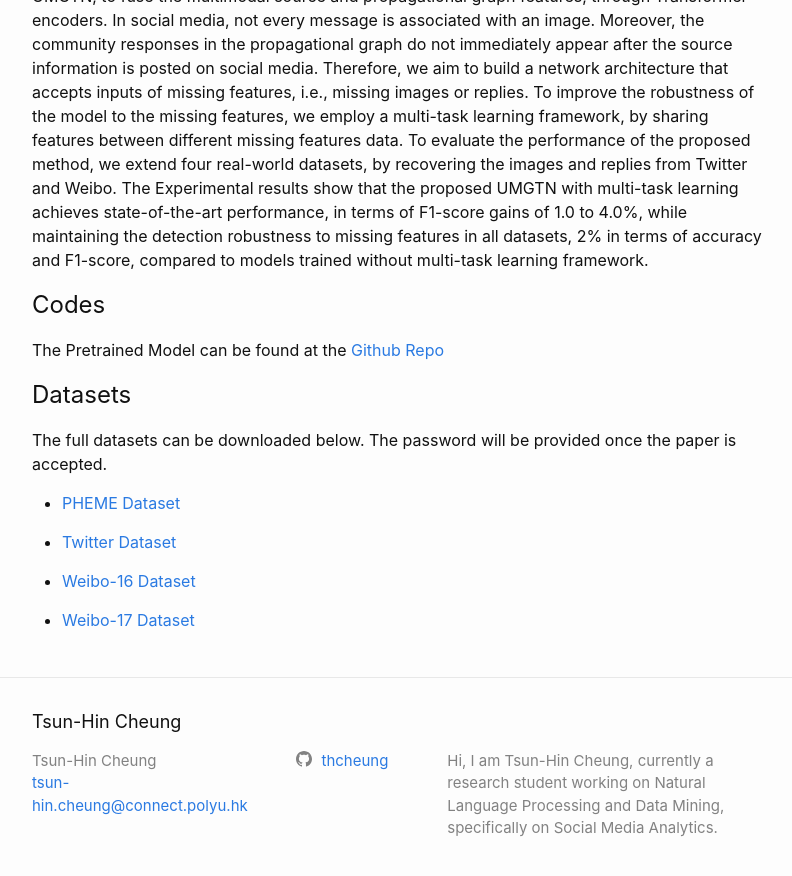
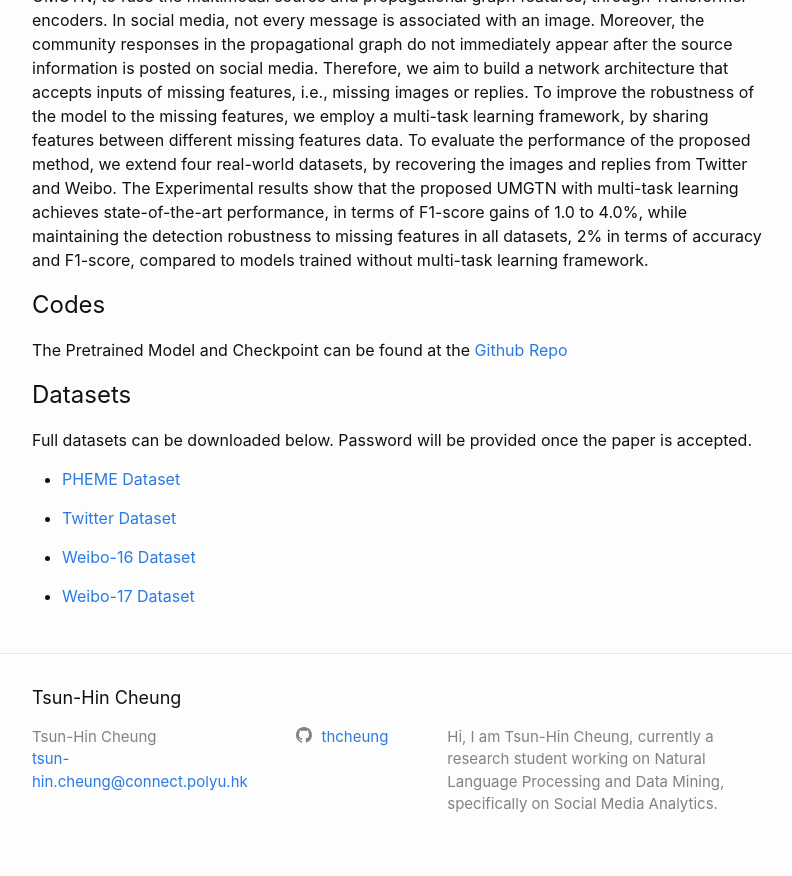
Before and after one commit to thcheung/thcheung.github.io, a Jekyll site: the page built from umgtn.markdown, in a window 1280 px wide and 900 px high, scrolled down 665 px. Shown: the top 876 px of the window, without its empty margins (238-1030 px from the left). Built offline with Jekyll 4.4.1, drawn with Linux system fonts in a browser that asks for light colours.

Commit message:
Add codes and datasets

```diff
--- a/umgtn.markdown
+++ b/umgtn.markdown
@@ -14,11 +14,11 @@ With the rapid development of online social media platforms, the spread of rumou
 
 ## Codes
 
-The Pretrained Model can be found at the [Github Repo](https://github.com/thcheung/UMGTN)
+The Pretrained Model and Checkpoint can be found at the [Github Repo](https://github.com/thcheung/UMGTN)
 
 ## Datasets
 
-The full datasets can be downloaded below. The password will be provided once the paper is accepted.
+Full datasets can be downloaded below. Password will be provided once the paper is accepted.
 
 - [PHEME Dataset](https://connectpolyu-my.sharepoint.com/:u:/g/personal/15083269d_connect_polyu_hk/EWMDKoZhXfNBsjZy0IHwss0B50OhrxctkUWbAiOpq3cuXQ?e=XcTKgo)
 
```
